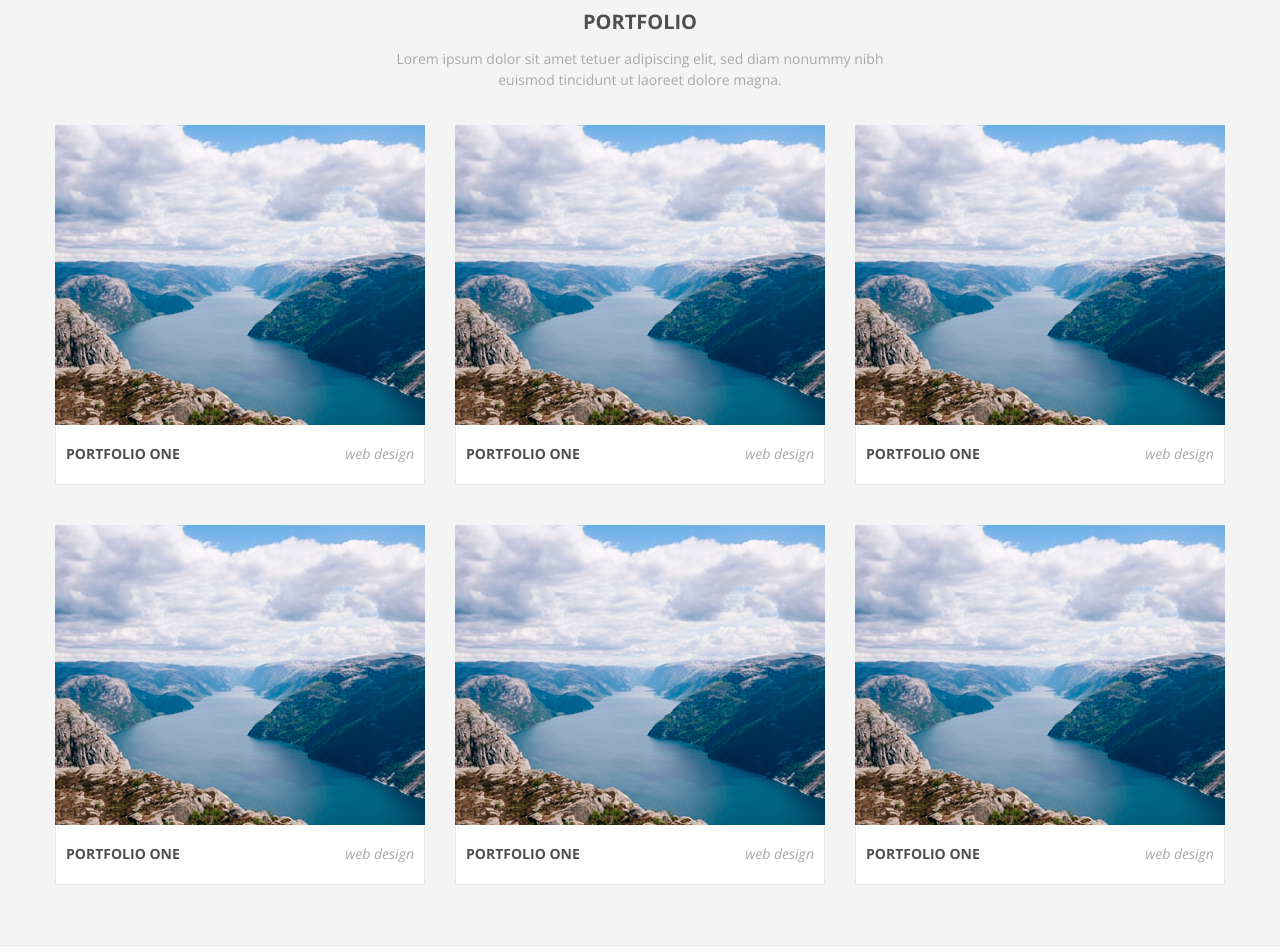
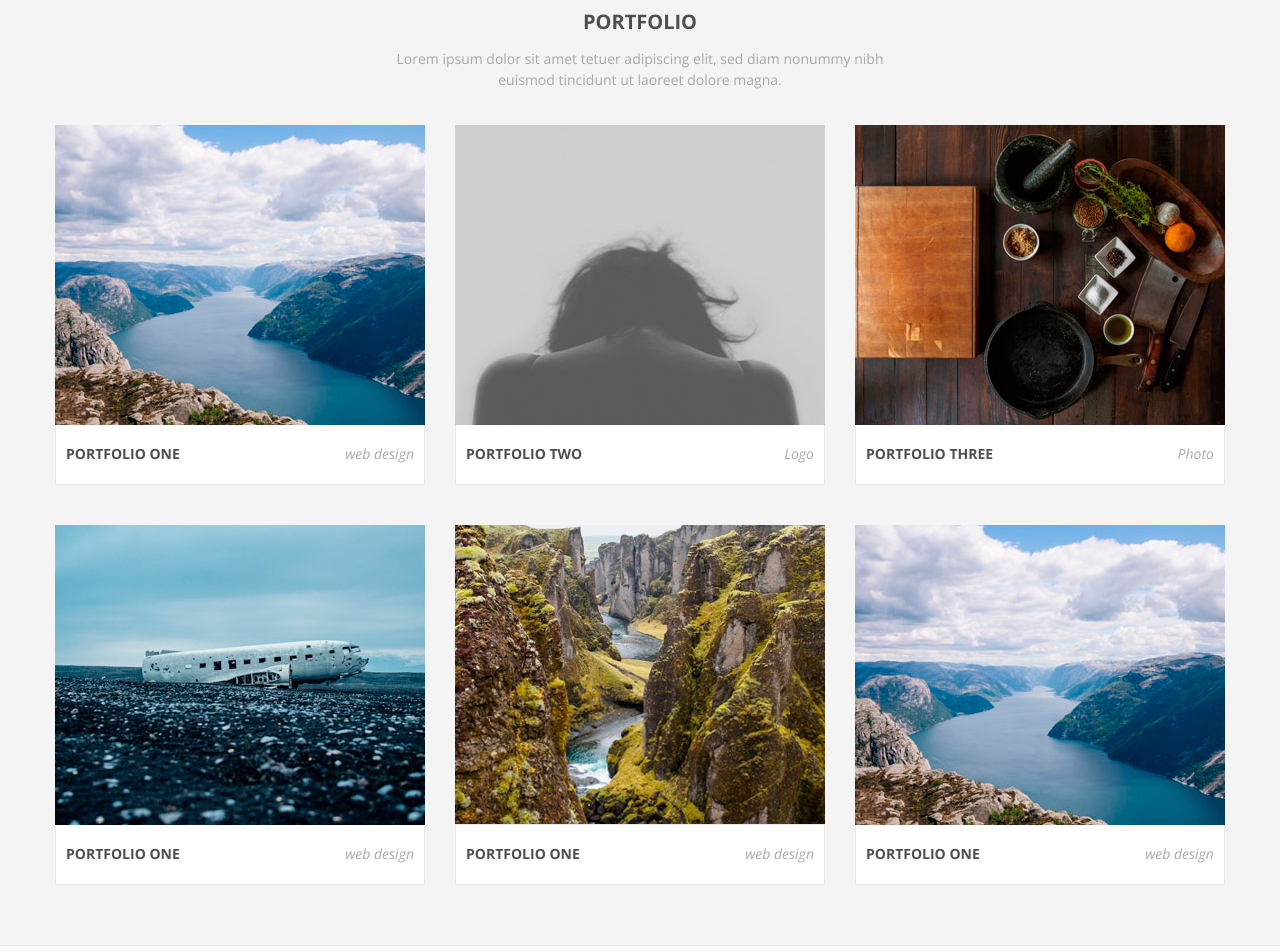
Before and after one commit to 74Genesis/responsive, a plain HTML site: page index.html in a window 1280 px wide. Shown: the part 1140-2092 px from the top of the page. Drawn offline with nearby package versions, Linux system fonts and the light colour scheme.

Commit message:
v 1.1 bag fixed

```diff
--- a/css/sass/elements.scss
+++ b/css/sass/elements.scss
@@ -94,7 +94,9 @@
 }
 
 // форма
-input[type="text"], input[type="email"], textarea {
+input[type="text"],
+input[type="email"],
+textarea {
 	@include box-sizing(border-box);
 	border: 1px solid #e6e6e6;
 	color: $font-color-base;
@@ -107,4 +109,7 @@ input[type="text"], input[type="email"], textarea {
 input[type="submit"] {
 	border: none;
 	font-weight: 700;
+	&:hover {
+		cursor: pointer;
+	}
 }
--- a/css/sass/main.scss
+++ b/css/sass/main.scss
@@ -1,5 +1,4 @@
 // Compass
-// @import "mix.scss";
 @import "compass/css3";
 @import "compass/typography/vertical_rhythm";
 @import "compass/utilities";
--- a/index.html
+++ b/index.html
@@ -169,7 +169,27 @@
 						</li>
 						<li class="port-item">
 							<div class="port-item__img">
-								<img src="img/port1.jpg" alt="">
+								<img src="img/port2.jpg" alt="">
+								<a href="" class="port-item__more base-but-border">Read More</a>
+							</div>
+							<div class="port-item__info">
+								<h2><a href="#" class="post-item__title">portfolio two</a></h2>
+								<a href="#" class="post-item__cat">Logo</a>
+							</div>
+						</li>
+						<li class="port-item">
+							<div class="port-item__img">
+								<img src="img/port3.jpg" alt="">
+								<a href="" class="port-item__more base-but-border">Read More</a>
+							</div>
+							<div class="port-item__info">
+								<h2><a href="#" class="post-item__title">portfolio three</a></h2>
+								<a href="#" class="post-item__cat">Photo</a>
+							</div>
+						</li>
+						<li class="port-item">
+							<div class="port-item__img">
+								<img src="img/port4.jpg" alt="">
 								<a href="" class="port-item__more base-but-border">Read More</a>
 							</div>
 							<div class="port-item__info">
@@ -179,27 +199,7 @@
 						</li>
 						<li class="port-item">
 							<div class="port-item__img">
-								<img src="img/port1.jpg" alt="">
-								<a href="" class="port-item__more base-but-border">Read More</a>
-							</div>
-							<div class="port-item__info">
-								<h2><a href="#" class="post-item__title">portfolio one</a></h2>
-								<a href="#" class="post-item__cat">web design</a>
-							</div>
-						</li>
-						<li class="port-item">
-							<div class="port-item__img">
-								<img src="img/port1.jpg" alt="">
-								<a href="" class="port-item__more base-but-border">Read More</a>
-							</div>
-							<div class="port-item__info">
-								<h2><a href="#" class="post-item__title">portfolio one</a></h2>
-								<a href="#" class="post-item__cat">web design</a>
-							</div>
-						</li>
-						<li class="port-item">
-							<div class="port-item__img">
-								<img src="img/port1.jpg" alt="">
+								<img src="img/port5.jpg" alt="">
 								<a href="" class="port-item__more base-but-border">Read More</a>
 							</div>
 							<div class="port-item__info">
@@ -286,9 +286,9 @@
 					<div class="contact-form">
 						<form action="">
 							<input type="text" class="name" value="Name..." onblur="if(this.value=='') this.value='Name...';" onfocus="if(this.value=='Name...') this.value='';" />
-							<input type="email" class="mail" value="E-Mail..." onblur="if(this.value=='') this.value='Name...';" onfocus="if(this.value=='E-Mail...') this.value='';" />
+							<input type="email" class="mail" value="E-Mail..." onblur="if(this.value=='') this.value='E-Mail...';" onfocus="if(this.value=='E-Mail...') this.value='';" />
 							<input type="text" class="subject" value="Subject..." onblur="if(this.value=='') this.value='Subject...';" onfocus="if(this.value=='Subject...') this.value='';">
-							<textarea name="" id="" cols="30" rows="7" class="massage" title="Message..." ></textarea>
+							<textarea name="" id="" cols="30" rows="7" class="massage" title="Message..." onblur="if(this.value=='') this.innerHTML='Message...';" onfocus="if(this.innerHTML=='Message...') this.innerHTML='';">Message...</textarea>
 							<input type="submit" value="submit" class="sub base-but">
 						</form>
 					</div>
```
Also changed, not shown: css/stylesheets/elements.css, css/stylesheets/main.css, img/port2.jpg (added), img/port3.jpg (added), img/port4.jpg (added), img/port5.jpg (added).
